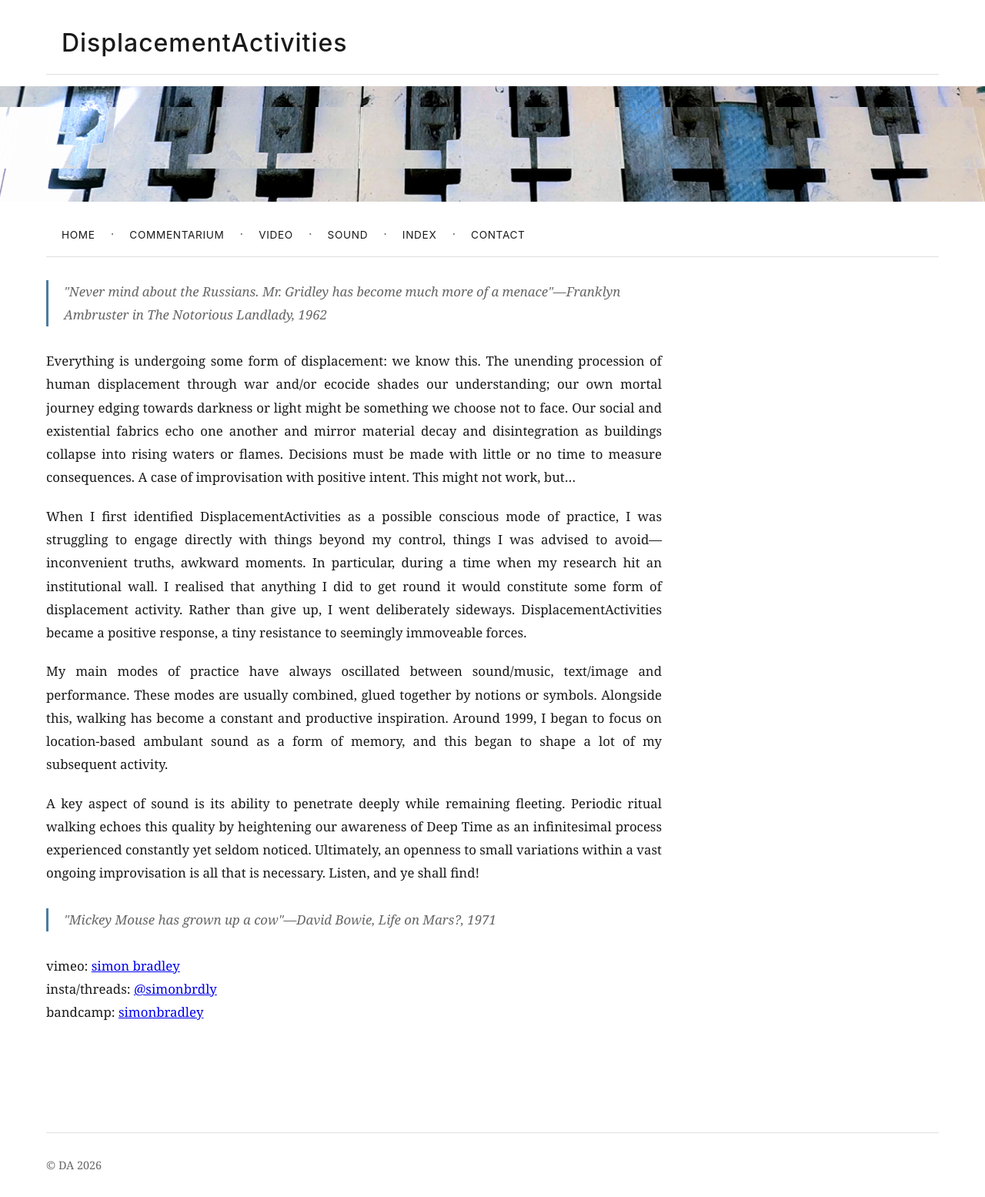
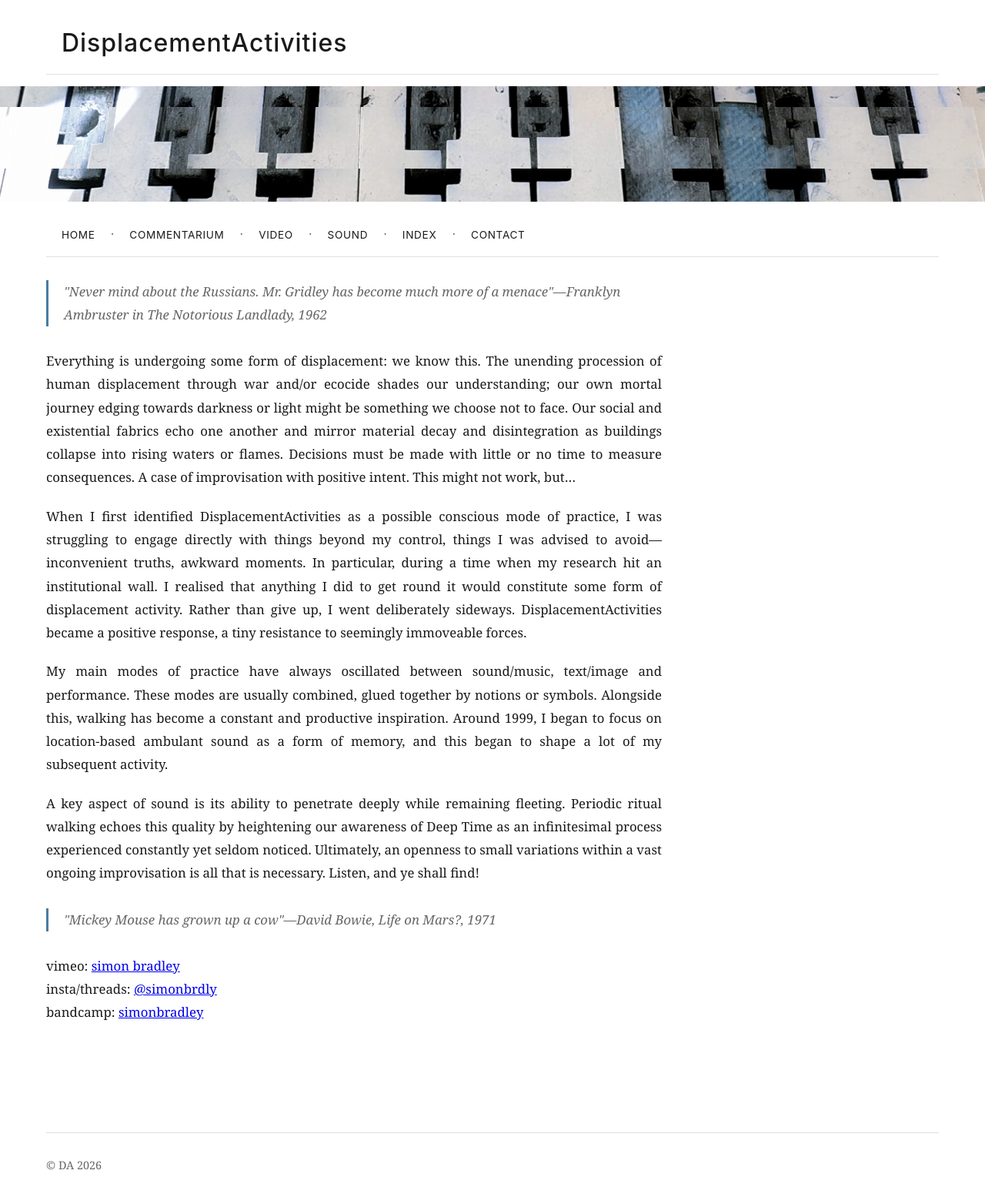
Before and after one commit to ontomena/DA-test, a Jekyll site: the page built from index.md, in a window 1280 px wide. Shown: the whole page at 77% size. Built offline with Jekyll 4.4.1, drawn with Linux system fonts in a browser that asks for light colours.

Commit message:
Update style.css

```diff
--- a/assets/css/style.css
+++ b/assets/css/style.css
@@ -58,6 +58,10 @@ header {
   margin-left: calc(-50vw + 50%);
   margin-right: calc(-50vw + 50%);
   width: 100vw;
+}
+
+body:has(.home-content) .site-header-image {
+  filter: saturate(0.5);
 }
 
 nav {
```
